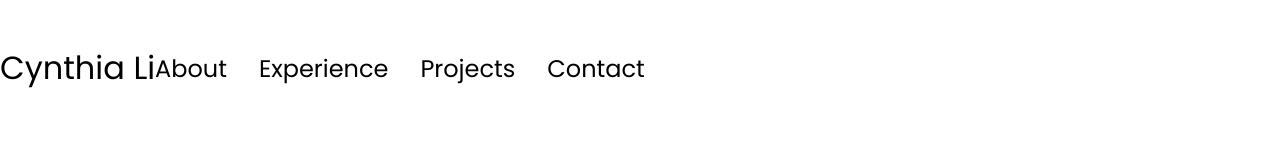
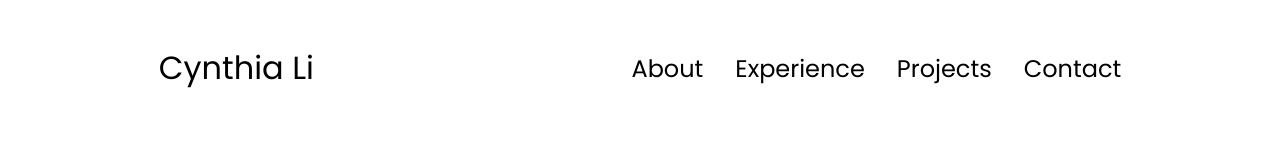
Before and after one commit to cynthia-lixinyi/portfolio, a plain HTML site: page index.html in a window 1280 px wide. Drawn offline with Linux system fonts and the light colour scheme.

Commit message:
Pretty nav bar

```diff
--- a/style.css
+++ b/style.css
@@ -1,6 +1,6 @@
+/* GENERAL */
 
 @import url("https://fonts.googleapis.com/css2?family=Poppins:wght@300;400;500;600&display=swap");
-
 
 * {
   margin: 0;
@@ -20,19 +20,21 @@ p {
 }
 
 /* TRANSITION */
+
 a,
 .btn {
   transition: all 300ms ease;
 }
 
 /* DESKTOP NAV */
+
 nav,
 .nav-links {
   display: flex;
 }
 
 nav {
-    justify-content: space-aroud;
+  justify-content: space-around;
   align-items: center;
   height: 17vh;
 }
```
Lines whose indentation alone changed are shown as unchanged.
